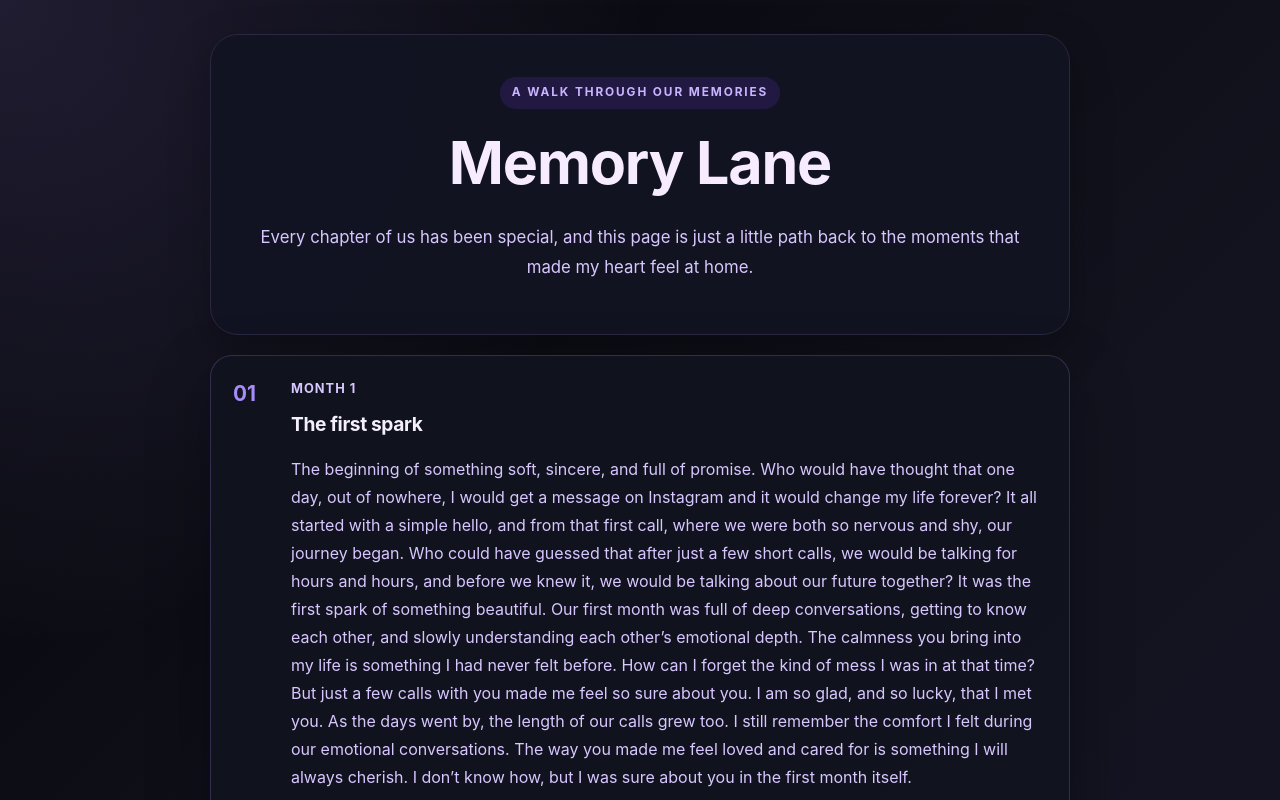
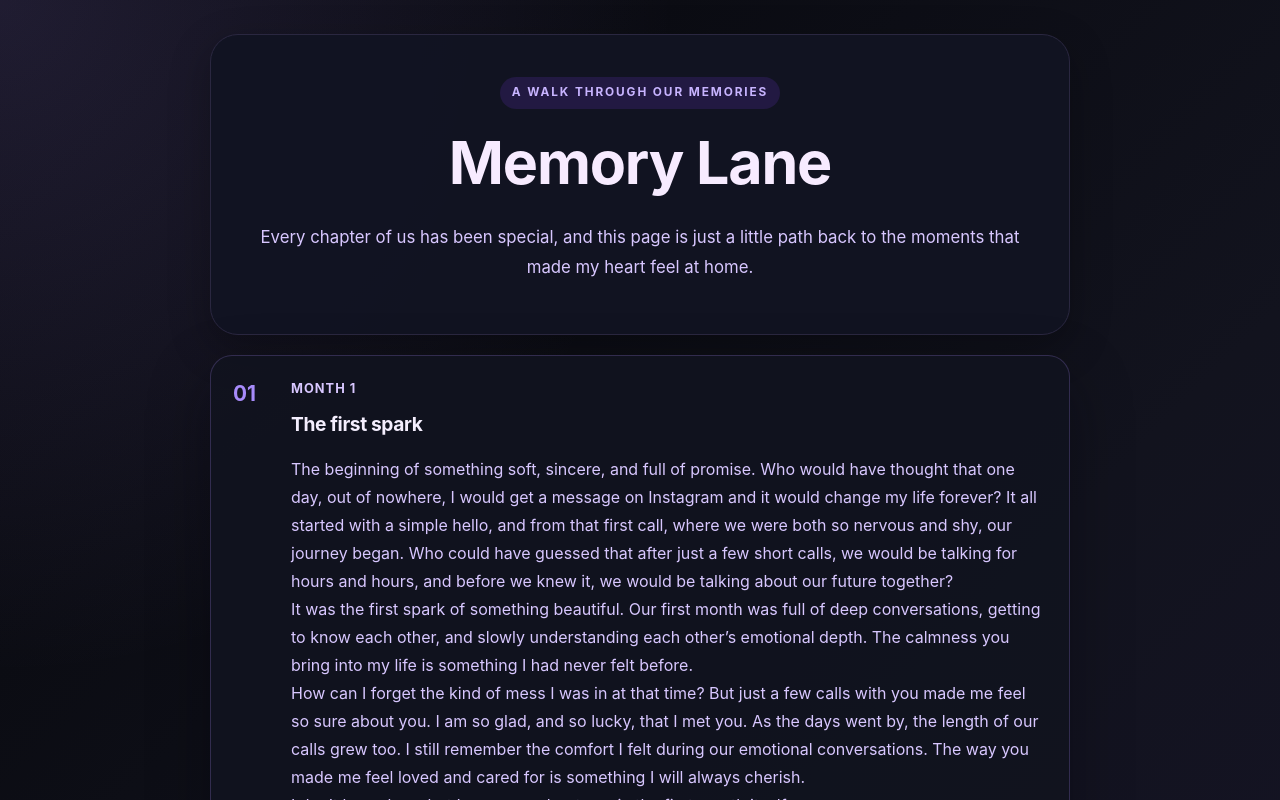
Before and after one commit to Arjunbhavsar/ForP, a React (Vite) app: page /#/memory-lane in a window 1280 px wide. Shown: the top 800 px of the page. Built offline with nearby package versions, Linux system fonts and the light colour scheme.

Commit message:
memory lane

```diff
--- a/src/App.jsx
+++ b/src/App.jsx
@@ -155,6 +155,12 @@ function usePageAudio(audioSrc) {
 function App() {
   const { handleAudioStart } = usePageAudio(AUDIO_SRC);
 
+  const handleReadMemories = () => {
+    const section = document.getElementById('memories');
+    if (!section) return;
+    section.scrollIntoView({ behavior: 'smooth', block: 'start' });
+  };
+
   return (
     <div
       className="page-shell"
@@ -171,9 +177,10 @@ function App() {
           the thoughtful moments, and the way ordinary days have become something I never want to forget.
         </p>
         <div className="hero-actions">
-          <a className="primary-btn" href="#memories">
+          {/* <button className="primary-btn" type="button" onClick={handleReadMemories}>
             Read our memories
-          </a>
+          </button> */}
+          <a href="#/memory-lane" className="secondary-btn">Continue to memory lane</a>
           <a className="secondary-btn" href="#/gallery">
             Open the gallery
           </a>
--- a/src/index.css
+++ b/src/index.css
@@ -341,6 +341,11 @@ footer {
   align-items: flex-start;
 }
 
+.memory-lane-card p {
+  white-space: pre-line;
+  overflow-wrap: anywhere;
+}
+
 .memory-number {
   font-size: 1.3rem;
   font-weight: 700;
```
Also changed, not shown: 5 other files (tests, documents, lock files or other folders).
